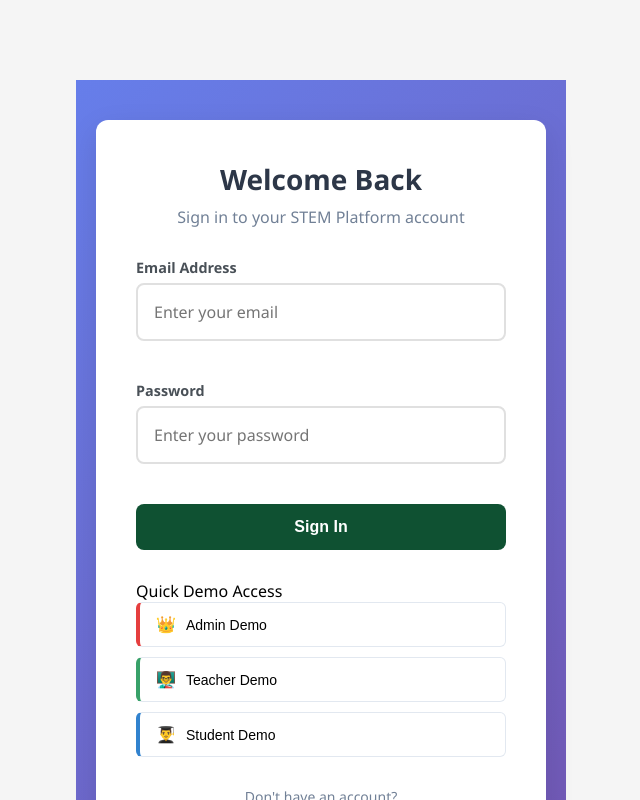
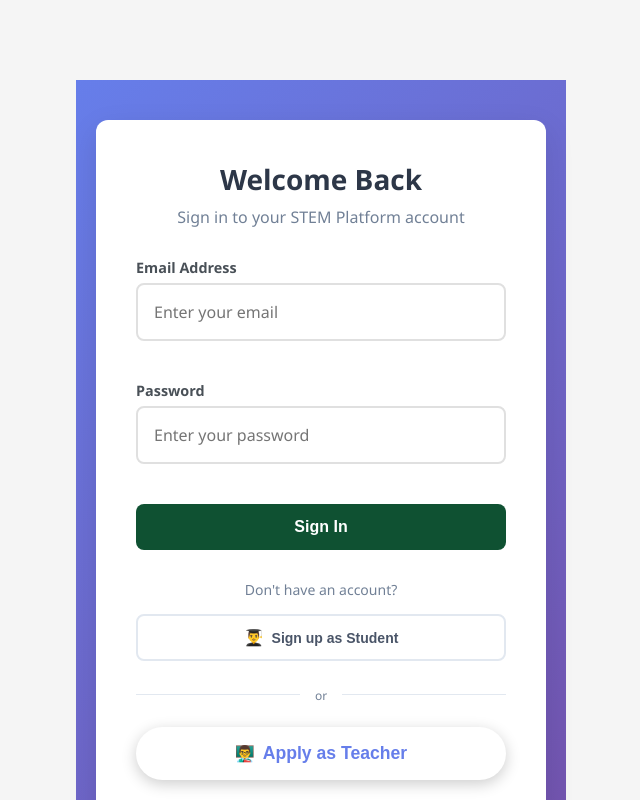
Before and after one commit to CodeSmartNG/Stem-Education-Courses, a React (Vite) app: page / in a window 1280 px wide. Shown: the top 800 px of the page, without its empty margins (569-1209 px from the left). Built offline with nearby package versions, Linux system fonts and the light colour scheme.

Commit message:
Remove demo login buttons from LoginForm
Removed demo login buttons from the LoginForm component.

```diff
--- a/src/components/LoginForm.jsx
+++ b/src/components/LoginForm.jsx
@@ -123,38 +123,7 @@ const LoginForm = ({ onLogin, onSwitchToRegister, onSwitchToTeacherRegister }) =
           </button>
         </form>
 
-        {/* Demo Login Buttons */}
-        <div className="demo-section">
-          <div className="demo-divider">
-            <span>Quick Demo Access</span>
-          </div>
-          <div className="demo-buttons">
-            <button
-              type="button"
-              className="demo-btn admin-demo"
-              onClick={() => handleDemoLogin('admin')}
-            >
-              <span className="demo-icon">👑</span>
-              Admin Demo
-            </button>
-            <button
-              type="button"
-              className="demo-btn teacher-demo"
-              onClick={() => handleDemoLogin('teacher')}
-            >
-              <span className="demo-icon">👨‍🏫</span>
-              Teacher Demo
-            </button>
-            <button
-              type="button"
-              className="demo-btn student-demo"
-              onClick={() => handleDemoLogin('student')}
-            >
-              <span className="demo-icon">👨‍🎓</span>
-              Student Demo
-            </button>
-          </div>
-        </div>
+
 
         <div className="auth-footer">
           <div className="footer-section">
```
